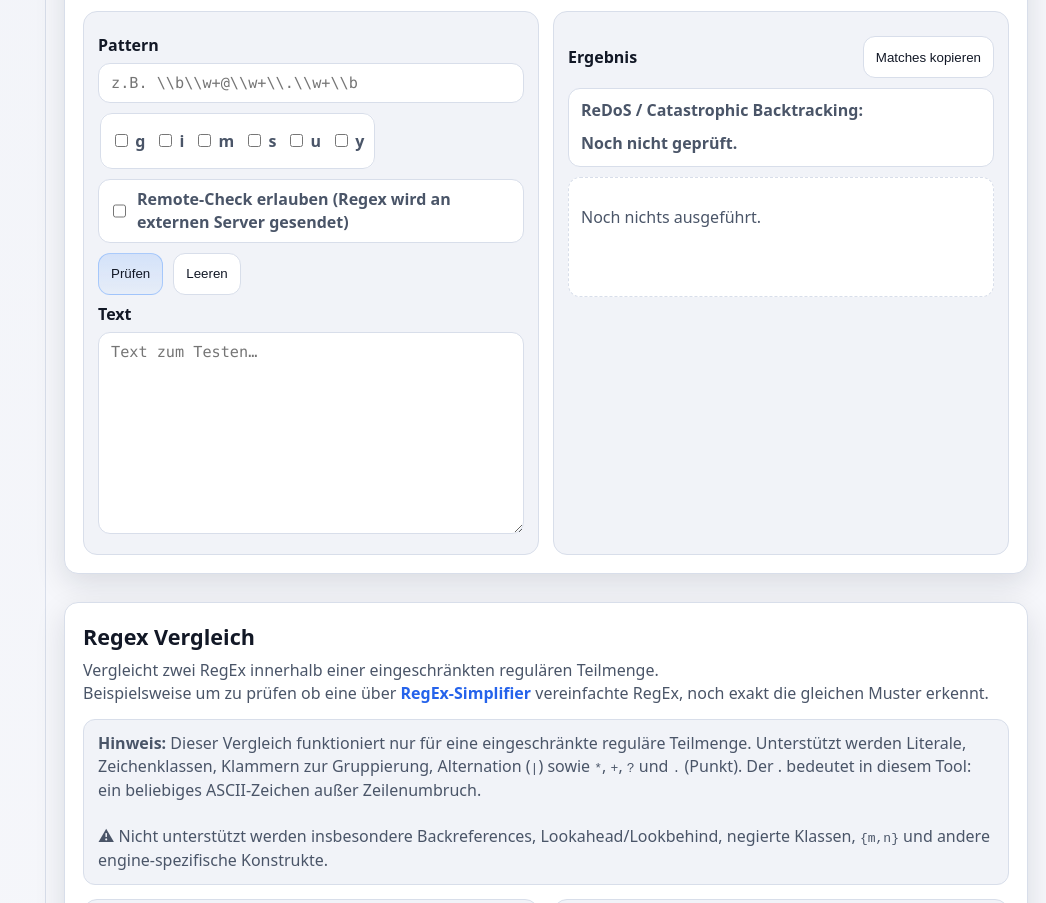
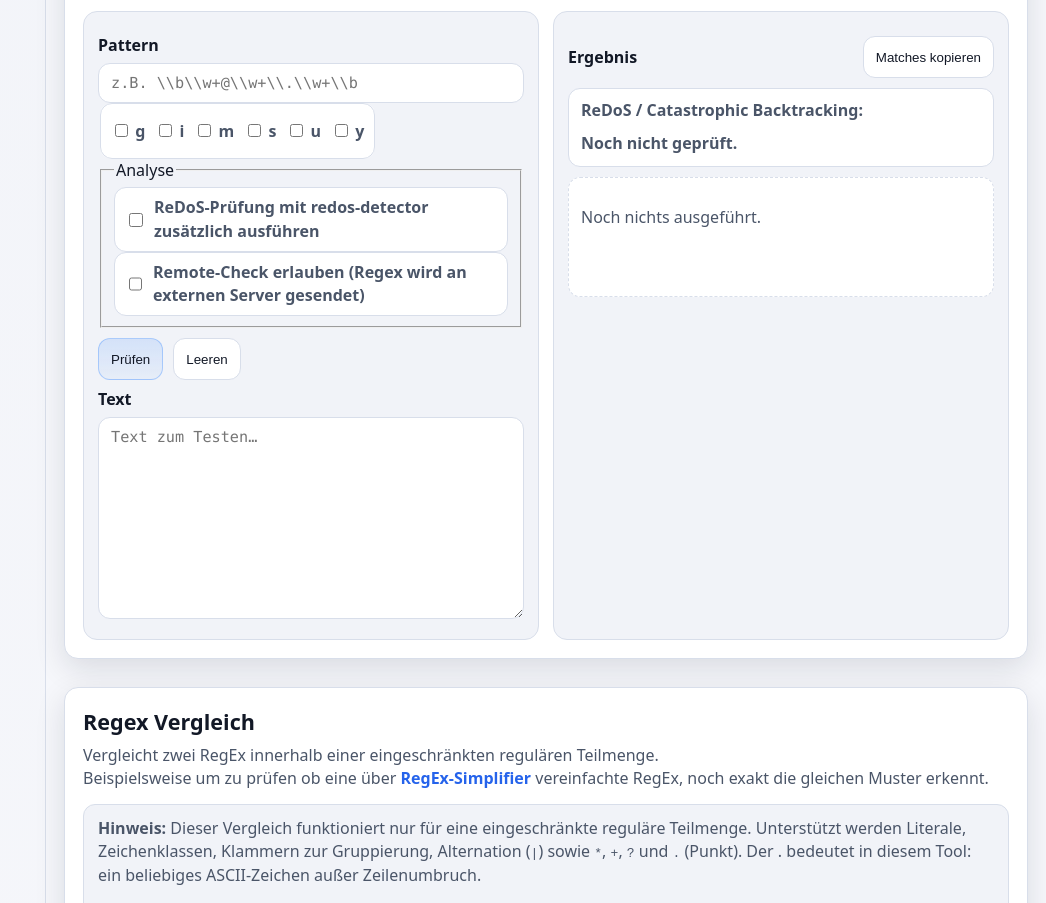
Before and after one commit to Huluvu424242/online-tools, a plain HTML site: page index.html in a window 1280 px wide. Shown: the part 984-1887 px from the top of the page, without its empty margins (234-1280 px from the left). Drawn offline with Linux system fonts and the light colour scheme.

Commit message:
[regex-vergleich] refactoring

```diff
--- a/app.js
+++ b/app.js
@@ -284,8 +284,9 @@ function initRegex() {
     const copyBtn = $("#rxCopyMatches");
     const safety = $("#rxSafety");
     const remoteConsent = $("#rxRemoteConsent");
+    const runRedosCheck =$("#rcCheckRedos");
 
-    if (!pattern || !text || !runBtn || !clearBtn || !result || !status || !copyBtn || !safety || !remoteConsent) return;
+    if (!pattern || !text || !runBtn || !clearBtn || !result || !status || !copyBtn || !safety || !remoteConsent || !runRedosCheck ) return;
 
     const flagEls = {
         g: $("#rxFlagG"),
@@ -335,7 +336,7 @@ function initRegex() {
      * Rückgabe:
      * { classification: "safe" | "warn" | "neutral", message: string }
      */
-    async function analyzeCatastrophicBacktrackingRisk(patternText, flags, allowRemote) {
+    async function analyzeCatastrophicBacktrackingRisk(patternText, flags, allowRedos, allowRemote) {
         // -------------------------
         // 1) safe-regex (lokal)
         // -------------------------
@@ -509,8 +510,9 @@ function initRegex() {
 
         const flags = getFlags();
         const allowRemote = remoteConsent.checked;
+        const allowRedos = runRedosCheck.checked;
 
-        const risk = await analyzeCatastrophicBacktrackingRisk(p, flags, allowRemote);
+        const risk = await analyzeCatastrophicBacktrackingRisk(p, flags, allowRedos, allowRemote);
         setSafety(risk.classification, `Geprüft  ${p} und ermittelt: ` + risk.message);
 
         try {
--- a/index.html
+++ b/index.html
@@ -156,8 +156,6 @@
                     <label for="rxPattern">Pattern</label>
                     <input id="rxPattern" type="text" spellcheck="false"
                            placeholder="z.B. \\b\\w+@\\w+\\.\\w+\\b"/>
-
-                    <div class="row">
                     <fieldset class="flags" aria-label="Regex Flags">
                         <legend class="sr-only">Flags</legend>
                         <label><input type="checkbox" id="rxFlagG"/> g</label>
@@ -167,10 +165,21 @@
                         <label><input type="checkbox" id="rxFlagU"/> u</label>
                         <label><input type="checkbox" id="rxFlagY"/> y</label>
                     </fieldset>
+                    <fieldset class="options" aria-label="Analyse Optionen">
+                        <legend>Analyse</legend>
+
                         <label class="consent">
-                            <input type="checkbox" id="rxRemoteConsent"/>
+                            <input type="checkbox" id="rcCheckRedos">
+                            ReDoS-Prüfung mit redos-detector zusätzlich ausführen
+                        </label>
+
+                        <label class="consent">
+                            <input type="checkbox" id="rxRemoteConsent">
                             Remote-Check erlauben (Regex wird an externen Server gesendet)
                         </label>
+
+                    </fieldset>
+                    <div class="row">
                         <button class="btn primary" id="rxRun" type="button">Prüfen</button>
                         <button class="btn" id="rxClear" type="button">Leeren</button>
                     </div>
```
Lines whose indentation alone changed are shown as unchanged.
